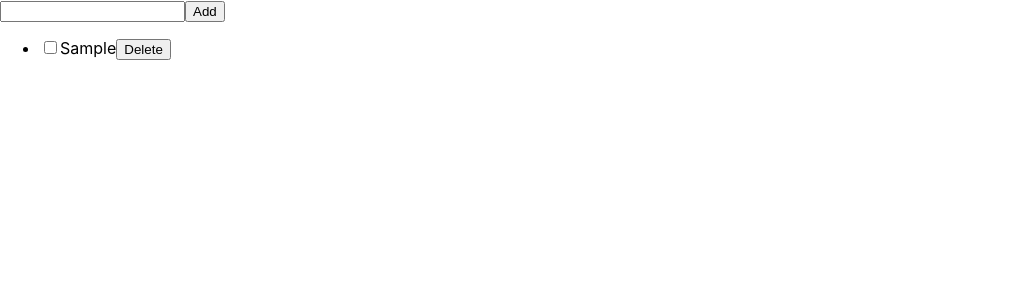
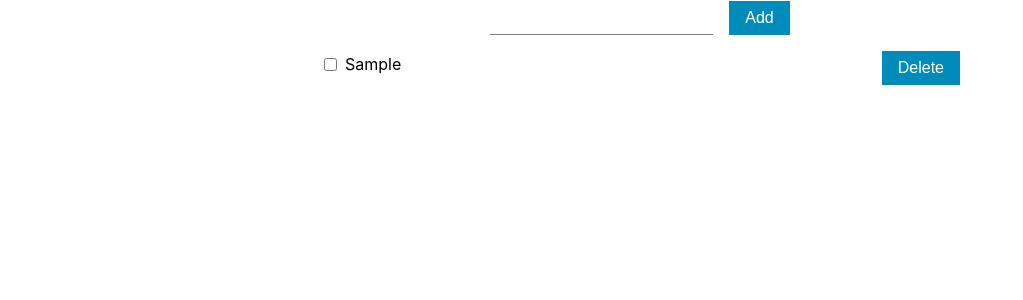
Before and after one commit to kiranFullStack/simple-todo-app, a React (Create React App) app: page / in a window 1280 px wide. Both pictures are taken after typing "Sample" into the empty fields and a click on the button "Add". Shown: the top 300 px of the page, without its empty margins (0-1023 px from the left). Built offline with nearby package versions, Linux system fonts and the light colour scheme.

Commit message:
styles added

```diff
--- a/src/App.css
+++ b/src/App.css
@@ -1,49 +1,73 @@
-.App {
-  text-align: center;
-}
-
-.App-logo {
-  height: 40vmin;
-  pointer-events: none;
-}
-
-@media (prefers-reduced-motion: no-preference) {
-  .App-logo {
-    animation: App-logo-spin infinite 20s linear;
-  }
-}
-
-.App-header {
-  background-color: #282c34;
-  min-height: 100vh;
+.container {
   display: flex;
   flex-direction: column;
   align-items: center;
-  justify-content: center;
-  font-size: calc(10px + 2vmin);
-  color: white;
 }
 
-.App-link {
-  color: #61dafb;
+.input-container {
+  display: flex;
+  align-items: center;
+  margin-bottom: 16px;
 }
 
-@keyframes App-logo-spin {
-  from {
-    transform: rotate(0deg);
-  }
-  to {
-    transform: rotate(360deg);
-  }
+input[type='text'] {
+  padding: 8px;
+  font-size: 16px;
+  border: none;
+  border-bottom: 1px solid gray;
+  margin-right: 16px;
+  width: 100%;
 }
 
-.heading-style {
-  color: red;
+button {
+  padding: 8px 16px;
+  font-size: 16px;
+  border: none;
+  background-color: #008cba;
+  color: white;
+  cursor: pointer;
 }
 
-.heading-3 {
-  color: green;
-  border: 200px solid red;
-  padding: 10px;
-  margin: 1000px;
+button:hover {
+  background-color: #005a6e;
 }
+
+ul {
+  list-style: none;
+  padding: 0;
+  margin: 0;
+}
+
+li {
+  display: flex;
+  align-items: center;
+  margin-bottom: 8px;
+}
+
+li input[type='checkbox'] {
+  margin-right: 8px;
+}
+
+li button {
+  margin-left: auto;
+  padding: 8px;
+  background-color: #f44336;
+  color: white;
+  border: none;
+  cursor: pointer;
+}
+
+li button:hover {
+  background-color: #d32f2f;
+}
+
+li.completed {
+  text-decoration: line-through;
+  color: gray;
+}
+
+.set-straignt {
+  width: 50%;
+  display: flex;
+  justify-content: space-between;
+}
--- a/src/App.js
+++ b/src/App.js
@@ -1,4 +1,5 @@
 import React, { useState } from 'react'
+import './App.css'
 
 function App() {
   const [todos, setTodos] = useState([])
@@ -64,7 +65,8 @@ function App() {
   // }
 
   return (
-    <div>
+    <div className='container'>
+      <div className='input-container'>
         <input
           type='text'
           value={todoInput}
@@ -72,21 +74,23 @@ function App() {
           onKeyDown={handleKeyDown}
         />
         <button onClick={handleAddTodo}>Add</button>
-      <ul>
+      </div>
+
       {todos.map((todo) => (
-          <li
-            key={todo.id}
-            style={{ textDecoration: todo.completed ? 'line-through' : 'none' }}>
+        <div
+          className='set-straignt'
+          key={todo.id}>
+          <li className={todo.completed ? 'completed' : ''}>
             <input
               type='checkbox'
               checked={todo.completed}
               onChange={() => handleToggleComplete(todo.id)}
             />
             {todo.text}
+          </li>
           <button onClick={() => handleDeleteTodo(todo.id)}>Delete</button>
-          </li>
+        </div>
       ))}
-      </ul>
     </div>
   )
 }
```
Lines whose indentation alone changed are shown as unchanged.
